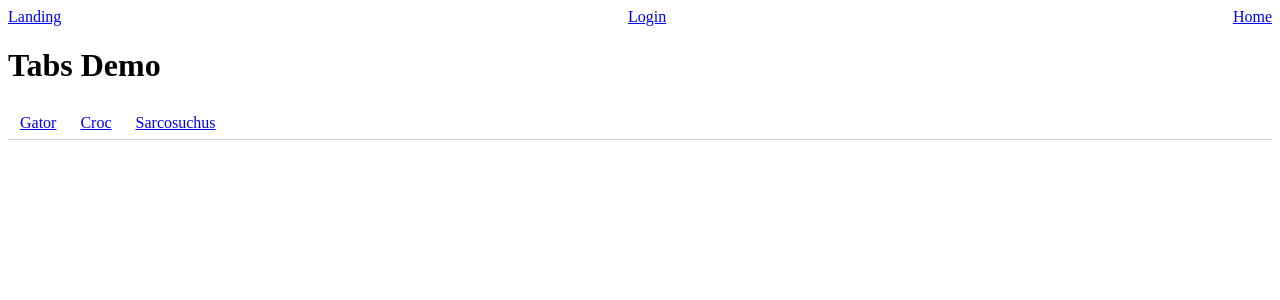
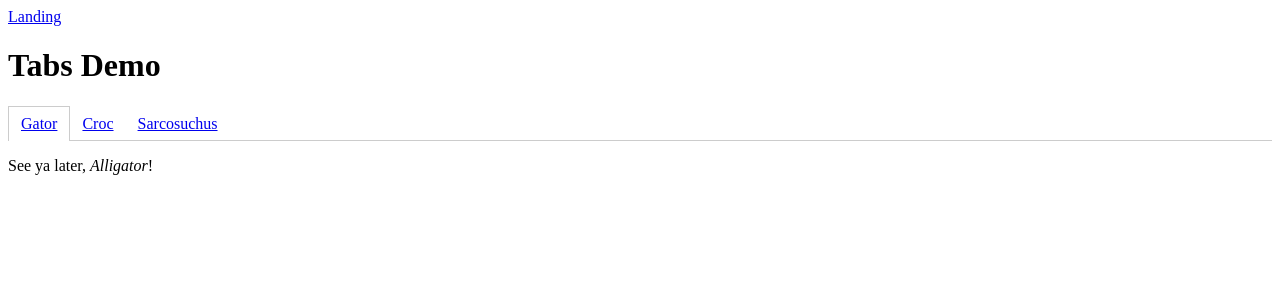
Before and after one commit to nathanBrenner/parcelDemo, a React app: page /tabs in a window 1280 px wide. Shown: the top 300 px of the page. Built offline with nearby package versions, Linux system fonts and the light colour scheme; the HTML template or start-up script is replaced by a standard one.

Commit message:
moved tabs into it's own component

```diff
--- a/src/app/routes/index.tsx
+++ b/src/app/routes/index.tsx
@@ -1,10 +1,8 @@
 import * as React from 'react'
-import { BrowserRouter as Router, Switch, Route, Redirect } from 'react-router-dom'
-import { Landing, SignIn } from './public'
+import { BrowserRouter as Router, Switch, Route } from 'react-router-dom'
+import { Landing, SignIn, TabsRouter } from './public'
 import { Home } from './private'
 import { Header } from '../../components'
-
-const tabs = ['Gator', 'Croc', 'Sarcosuchus']
 
 export const AppRouter: React.FunctionComponent<{}> = (): React.ReactElement => {
   return (
@@ -18,11 +16,11 @@ export const AppRouter: React.FunctionComponent<{}> = (): React.ReactElement =>
           <Route path="/home">
             <Home />
           </Route>
+          <Route path="/tabs">
+            <TabsRouter />
+          </Route>
           <Route exact path="/">
-            <Redirect to={{ pathname: '/tabs', search: `?activeTab=${tabs[0]}` }} />
-          </Route>
-          <Route path='/tabs'>
-            <Landing tabs={tabs}></Landing>
+            <Landing />
           </Route>
         </Switch>
       </div>
--- a/src/app/routes/public/index.tsx
+++ b/src/app/routes/public/index.tsx
@@ -1,2 +1,3 @@
 export { Landing } from './landing'
 export { SignIn } from './sign-in'
+export { TabsRouter } from './tabs-demo'
--- a/src/app/routes/public/landing.tsx
+++ b/src/app/routes/public/landing.tsx
@@ -1,32 +1,15 @@
 import * as React from 'react'
-import { useLocation } from 'react-router-dom'
+import { Link } from 'react-router-dom'
 
-import Tabs from '../../../components/tabs'
+const routes = [
+  { to: '/', label: 'Landing' },
+  { to: '/log-in', label: 'Formik' },
+  { to: '/home', label: 'home' },
+  { to: '/tabs', label: 'tabs' }
+]
 
-export const Landing: React.FunctionComponent<{tabs: string[]}> = ({ tabs }: {tabs: string[]}): React.ReactElement => {
-  const location = useLocation()
-  const [activeTab, setActiveTab] = React.useState(tabs[0])
-
-  React.useEffect(() => {
-    const query = new URLSearchParams(location.search)
-    setActiveTab(query.get('activeTab') || '')
-  }, [location, activeTab, setActiveTab])
-
+export const Landing: React.FunctionComponent<{}> = (): React.ReactElement => {
   return (
-    <div>
-      <h1>Tabs Demo</h1>
-      <Tabs activeTab={activeTab}>
-        <div label={tabs[0]}>
-        See ya later, <em>Alligator</em>!
-        </div>
-        <div label={tabs[1]}>
-        After 'while, <em>Crocodile</em>!
-        </div>
-        <div label={tabs[2]}>
-        Nothing to see here, this tab is <em>extinct</em>!
-        </div>
-      </Tabs>
-
-    </div>
+    <ul>{routes.map(({ to, label }) => (<li key={to}><Link to={to}>{label}</Link></li>))}</ul>
   )
 }
--- /dev/null
+++ b/src/app/routes/public/tabs-demo.tsx
@@ -0,0 +1,48 @@
+import * as React from 'react'
+import { useLocation, BrowserRouter as Router, Switch, Route, Redirect } from 'react-router-dom'
+
+import Tabs from '../../../components/tabs'
+
+const tabs = ['Gator', 'Croc', 'Sarcosuchus']
+export const TabsRouter: React.FC<{}> = (): React.ReactElement => {
+  return (
+    <Router>
+      <Switch>
+        <Route exact path='/'>
+        <Redirect to={{ pathname: '/tabs', search: `?activeTab=${tabs[0]}` }} />
+        </Route>
+        <Route path="/tabs">
+          <TabsDemo tabs={tabs}></TabsDemo>
+        </Route>
+      </Switch>
+    </Router>
+  )
+}
+
+const TabsDemo: React.FunctionComponent<{tabs: string[]}> = ({ tabs }: {tabs: string[]}): React.ReactElement => {
+  const location = useLocation()
+  const [activeTab, setActiveTab] = React.useState(tabs[0])
+
+  React.useEffect(() => {
+    const query = new URLSearchParams(location.search)
+    setActiveTab(query.get('activeTab') || tabs[0])
+  }, [location, activeTab, setActiveTab])
+
+  return (
+    <div>
+      <h1>Tabs Demo</h1>
+      <Tabs activeTab={activeTab}>
+        <div label={tabs[0]}>
+        See ya later, <em>Alligator</em>!
+        </div>
+        <div label={tabs[1]}>
+        After 'while, <em>Crocodile</em>!
+        </div>
+        <div label={tabs[2]}>
+        Nothing to see here, this tab is <em>extinct</em>!
+        </div>
+      </Tabs>
+
+    </div>
+  )
+}
--- a/src/components/header.tsx
+++ b/src/components/header.tsx
@@ -5,8 +5,6 @@ import styled from 'styled-components'
 export const Header: React.FunctionComponent<{}> = (): React.ReactElement => (
   <Nav>
     <StyledLink to="/">Landing</StyledLink>
-    <StyledLink to="/log-in">Login</StyledLink>
-    <StyledLink to="/home">Home</StyledLink>
   </Nav>
 )
 
```
Also changed, not shown: 2 other files (tests, documents, lock files or other folders).
